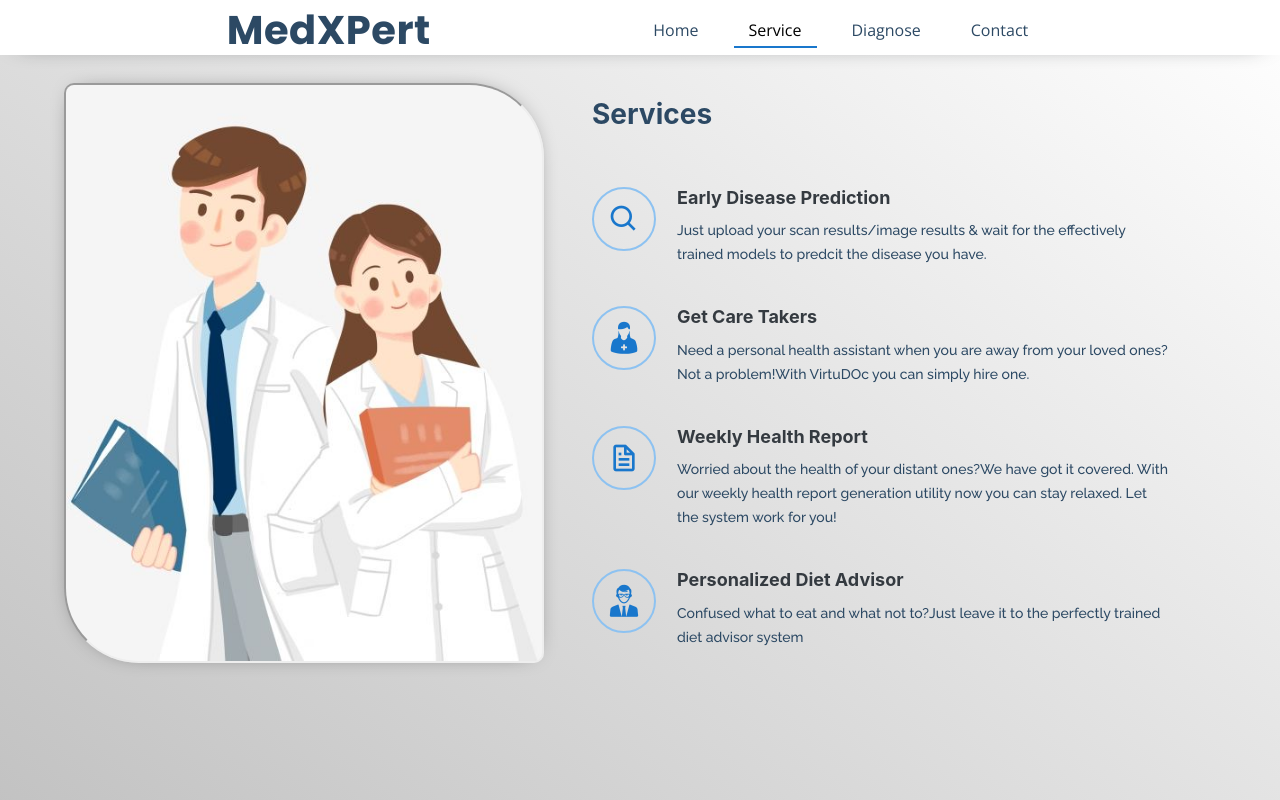
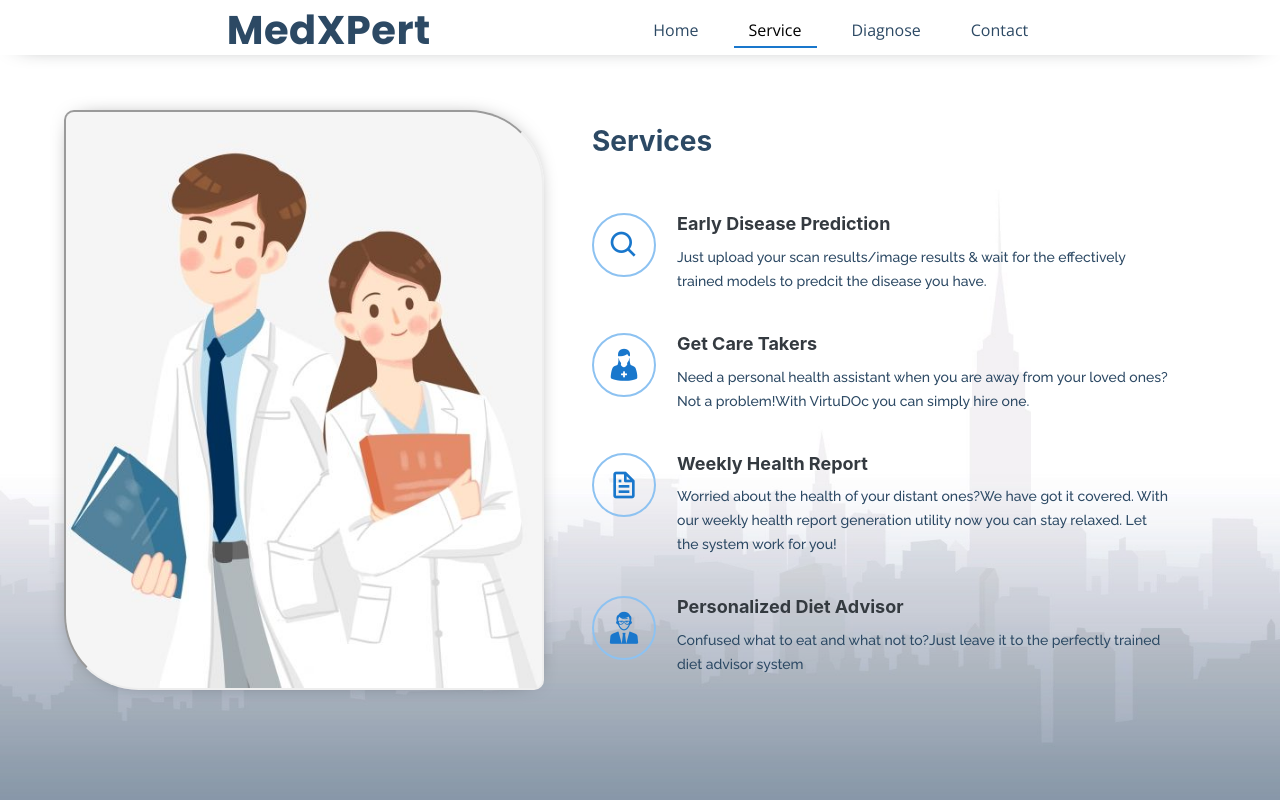
Before and after one commit to RajSDE/MedXPert_MajorProject, a Django app: page /service/ in a window 1280 px wide. Run offline with Django 4.2, Linux system fonts and the light colour scheme; some libraries are stand-ins or nearby versions; some web fonts are replaced.

Commit message:
bg css modified

```diff
--- a/static/css/Service_Style.css
+++ b/static/css/Service_Style.css
@@ -85,8 +85,8 @@ ol{
 #home::before{
     content: "";
     position:fixed;
-    /* background: url('../Images/main_bg.jpg') no-repeat center center/cover; */
-    background: linear-gradient(37deg, #bbbbbb, white);
+    background: url('../Images/mainBGimg.jpg') no-repeat center center/cover;
+    /* background: linear-gradient(37deg, #bbbbbb, white); */
     height: 100vh;
     width: 100vw;
     z-index: -1;
@@ -176,7 +176,7 @@ p{
 
 .about{
     margin: auto;
-    margin-top: 50px;
+    margin-top: 6%;
     padding-bottom: 20px;
 }
 .about a{
```
Also changed, not shown: static/css/diagnosis.css (+5 -5 lines), static/Images/mainBGimg.jpg (added).
